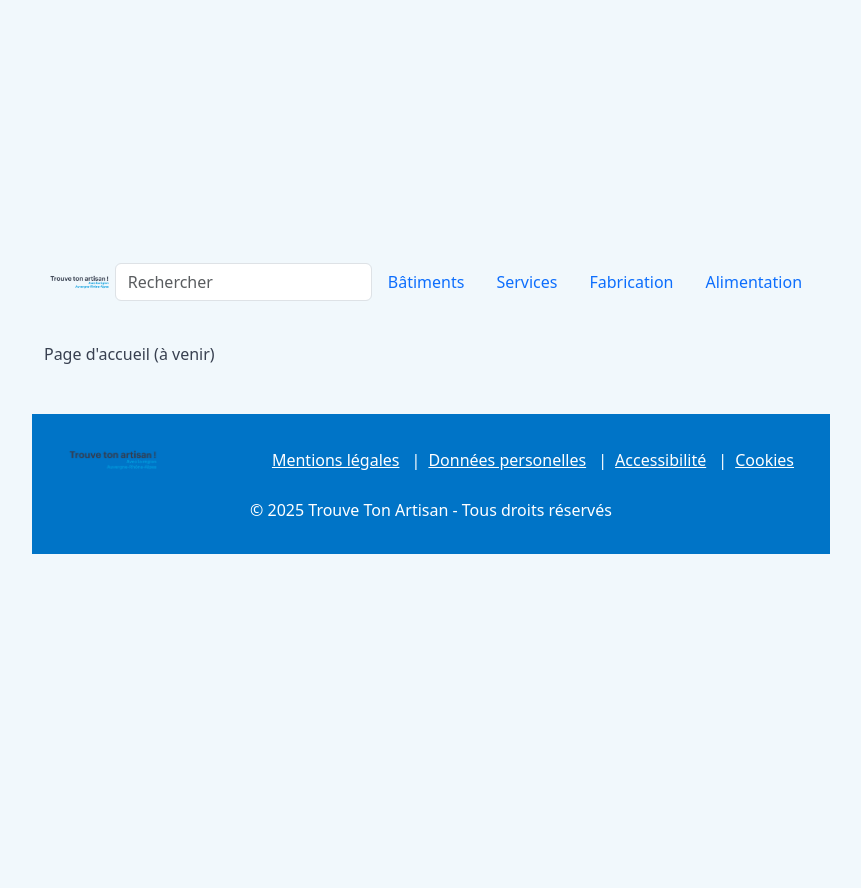
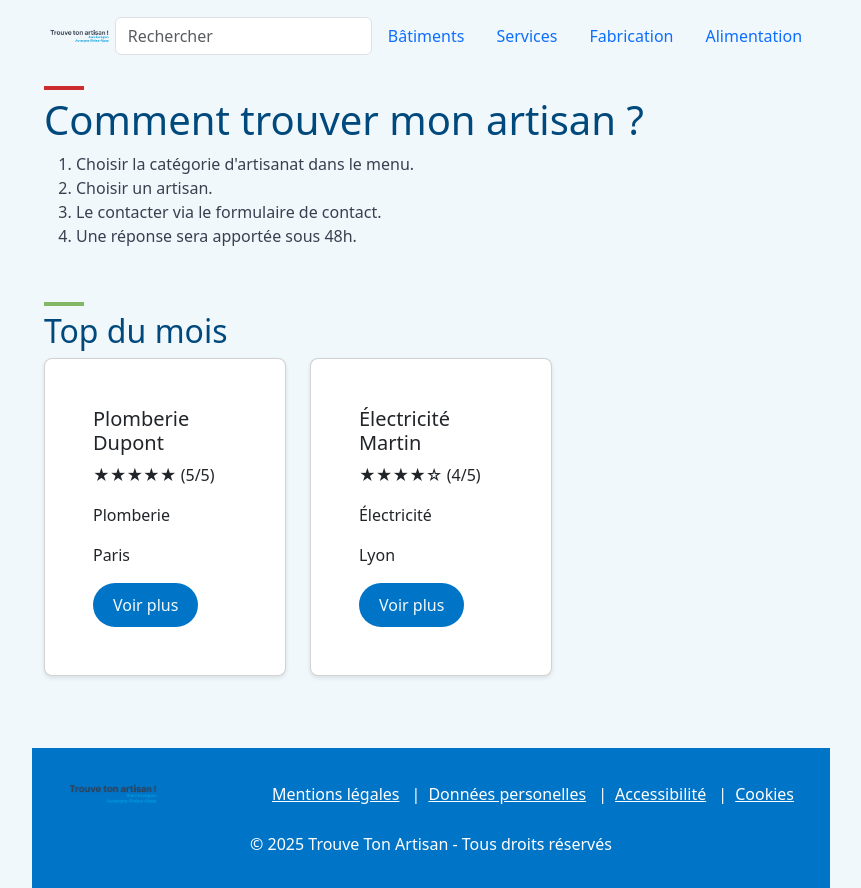
Before and after one commit to Luxibol/trouve_ton_artisan, a React (Vite) app in the folder frontend/: page / in a window 1280 px wide. Shown: the whole page, without its empty margins (209-1070 px from the left). Before the commit the page ends 800 px from the top, so only its background shows below. Built offline with nearby package versions, Linux system fonts and the light colour scheme.

Commit message:
Add static pages with reusable Card component

```diff
--- a/frontend/src/App.jsx
+++ b/frontend/src/App.jsx
@@ -1,6 +1,9 @@
 import { Routes, Route } from 'react-router-dom';
 import Header from './components/Header';
 import Footer from './components/Footer';
+import Home from './pages/Home';
+import EntreprisesList from './pages/EntreprisesList';
+import EntrepriseDetail from './pages/EntrepriseDetail';
 
 function App() {
   return (
@@ -8,9 +11,9 @@ function App() {
       <Header />
       <main className="container py-4">
         <Routes>
-          <Route path="/" element={<div>Page d'accueil (à venir)</div>} />
-          <Route path="/entreprises/:categoryId" element={<div>Liste des entreprises (à venir)</div>} />
-          <Route path="/entreprise/:id" element={<div>Détails de l'entreprise (à venir)</div>} />
+          <Route path="/" element={<Home />} />
+          <Route path="/entreprises/:categoryId" element={<EntreprisesList />} />
+          <Route path="/entreprise/:id" element={<EntrepriseDetail />} />
         </Routes>
       </main>
       <Footer />
--- /dev/null
+++ b/frontend/src/components/Card.jsx
@@ -0,0 +1,21 @@
+function Card({ name, rating, specialty, location }) {
+    const renderStars = (rating) => '★'.repeat(rating) + '☆'.repeat(5 - rating);
+
+    return (
+      <div className="col-md-4 mb-4">
+        <div className="card">
+          <div className="card-body">
+            <h5 className="card-title">{name}</h5>
+            <p className="card-text">
+              <span className="stars">{renderStars(rating)}</span> ({rating}/5)
+            </p>
+            <p className="card-text">{specialty}</p>
+            <p className="card-text">{location}</p>
+            <a href="#" className="btn btn-primary">Voir plus</a>
+          </div>
+        </div>
+      </div>
+    );
+  }
+
+  export default Card;
--- /dev/null
+++ b/frontend/src/pages/EntrepriseDetail.jsx
@@ -0,0 +1,56 @@
+import { useParams } from 'react-router-dom';
+
+function EntrepriseDetail() {
+  const { id } = useParams();
+
+  const entreprises = {
+    1: { name: 'Plomberie Dupont', specialty: 'Plomberie', rating: 5, location: 'Paris', about: 'Spécialiste en plomberie depuis 10 ans.', website: 'https://plomberiedupont.fr' },
+    2: { name: 'Électricité Martin', specialty: 'Électricité', rating: 4, location: 'Lyon', about: 'Expert en installations électriques.', website: 'https://electricitemartin.fr' },
+    3: { name: 'Menuiserie Lefèvre', specialty: 'Menuiserie', rating: 5, location: 'Marseille', about: 'Fabrication sur mesure de meubles.', website: null },
+};
+
+  const entreprise = { name: `Entreprise ${id}`, specialty: 'Plomberie', rating: 5, location: 'Paris', about: 'Description de l\'entreprise.', website: 'https://example.com' };
+
+  const renderStars = (rating) => '★'.repeat(rating) + '☆'.repeat(5 - rating);
+
+  return (
+    <div>
+      <h1 className="decorative-line">{entreprise.name}</h1>
+      <div className="row">
+        <div className="col-md-6">
+          <p>{entreprise.specialty}</p>
+          <p>
+            <span className="stars">{renderStars(entreprise.rating)}</span> ({entreprise.rating}/5)
+          </p>
+          <p>{entreprise.location}</p>
+          {entreprise.website && <p>Site : <a href={entreprise.website}>{entreprise.website}</a></p>}
+          <p>À propos : {entreprise.about}</p>
+        </div>
+        <div className="col-md-6">
+          <h2 className="decorative-line-green">Nous contacter</h2>
+          <form>
+            <div className="mb-3">
+              <label htmlFor="prenom" className="form-label">Prénom</label>
+              <input type="text" className="form-control" id="prenom" placeholder="Votre prénom" />
+            </div>
+            <div className="mb-3">
+              <label htmlFor="nom" className="form-label">Nom</label>
+              <input type="text" className="form-control" id="nom" placeholder="Votre nom" />
+            </div>
+            <div className="mb-3">
+              <label htmlFor="email" className="form-label">Email</label>
+              <input type="email" className="form-control" id="email" placeholder="Votre email" />
+            </div>
+            <div className="mb-3">
+              <label htmlFor="message" className="form-label">Message</label>
+              <textarea className="form-control" id="message" rows="3" placeholder="Votre message"></textarea>
+            </div>
+            <button type="submit" className="btn btn-primary">Envoyer</button>
+          </form>
+        </div>
+      </div>
+    </div>
+  );
+}
+
+export default EntrepriseDetail;
--- /dev/null
+++ b/frontend/src/pages/EntreprisesList.jsx
@@ -0,0 +1,23 @@
+import { useParams } from 'react-router-dom';
+import Card from '../components/Card';
+
+function EntreprisesList() {
+  const { categoryId } = useParams();
+  const entreprises = [
+    { name: 'Entreprise 1', rating: 5, specialty: categoryId, location: 'Marseille' },
+    { name: 'Entreprise 2', rating: 4, specialty: categoryId, location: 'Bordeaux' },
+  ];
+
+  return (
+    <div>
+      <h1 className="decorative-line">{categoryId}</h1>
+      <div className="row">
+        {entreprises.map((entreprise, index) => (
+          <Card key={index} {...entreprise} />
+        ))}
+      </div>
+    </div>
+  );
+}
+
+export default EntreprisesList;
--- /dev/null
+++ b/frontend/src/pages/Home.jsx
@@ -0,0 +1,28 @@
+import Card from '../components/Card';
+
+function Home() {
+  const topEntreprises = [
+    { name: 'Plomberie Dupont', rating: 5, specialty: 'Plomberie', location: 'Paris' },
+    { name: 'Électricité Martin', rating: 4, specialty: 'Électricité', location: 'Lyon' },
+  ];
+
+  return (
+    <div>
+      <h1 className="decorative-line">Comment trouver mon artisan ?</h1>
+      <ol>
+        <li>Choisir la catégorie d'artisanat dans le menu.</li>
+        <li>Choisir un artisan.</li>
+        <li>Le contacter via le formulaire de contact.</li>
+        <li>Une réponse sera apportée sous 48h.</li>
+      </ol>
+      <h2 className="decorative-line-green mt-5">Top du mois</h2>
+      <div className="row">
+        {topEntreprises.map((entreprise, index) => (
+          <Card key={index} {...entreprise} />
+        ))}
+      </div>
+    </div>
+  );
+}
+
+export default Home;
```
